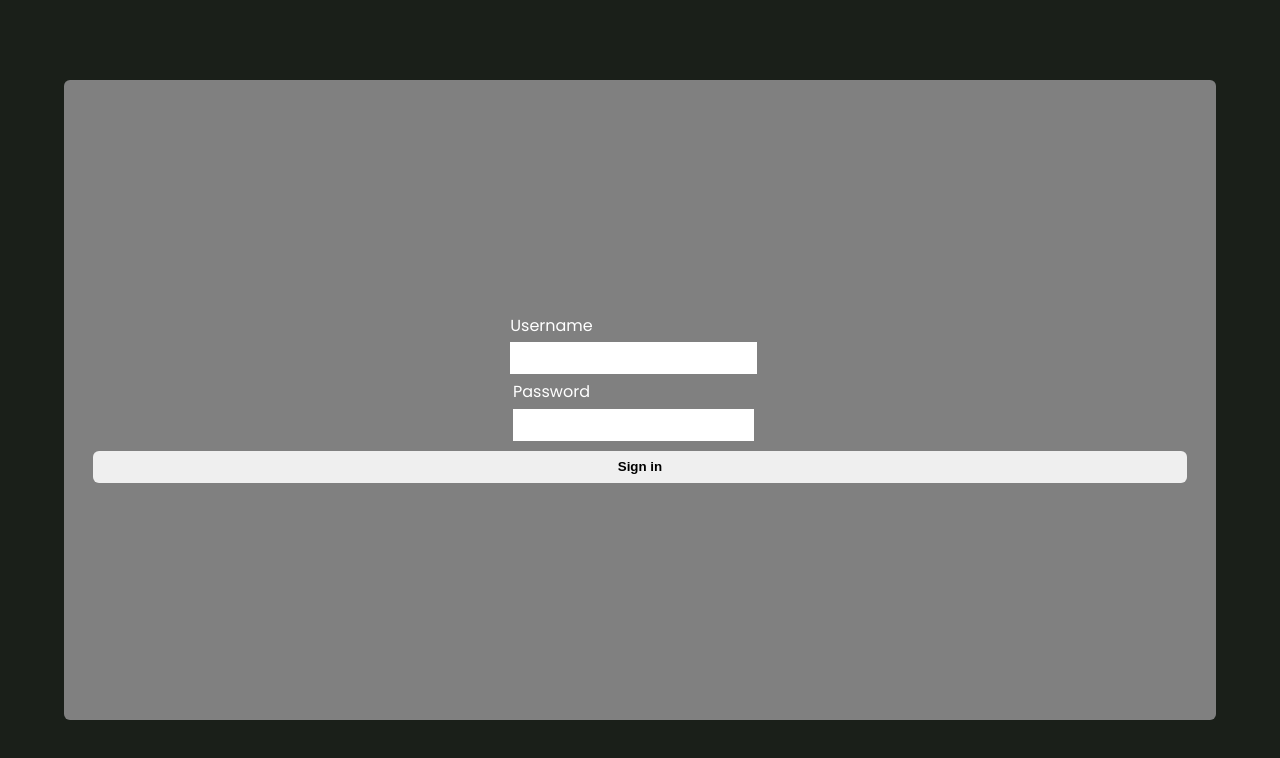
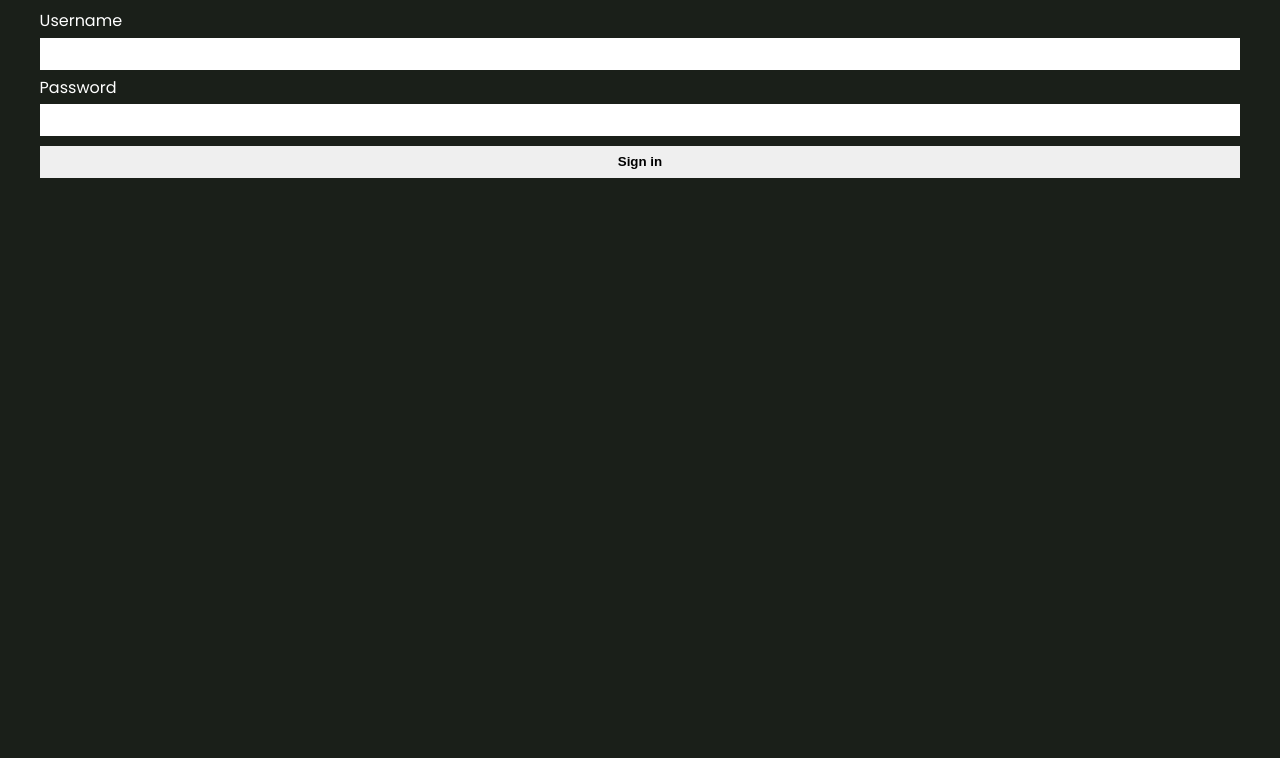
Before and after one commit to UanBaito/todo-app, a React (Vite) app in the folder todo-client/: page /login in a window 1280 px wide. Shown: the top 758 px of the page. Built offline with nearby package versions, Linux system fonts and the light colour scheme.

Commit message:
nest container inside main

```diff
--- a/todo-client/src/styles/Login.module.scss
+++ b/todo-client/src/styles/Login.module.scss
@@ -1,41 +1,35 @@
+main {
   .container {
-  position:absolute;
-  top: 50%;
-  right: 50%;
-  transform: translate(50%, -50%);
     display: flex;
     justify-content: center;
     align-items: center;
-  min-width: 90vw;
-  min-height: 80vh;
-  background-color: gray;
-  border-radius: 6px;
-
+    width: 100%;
+    height: 100%;
     .form {
       display: flex;
       align-items: center;
       flex-direction: column;
       width: 100%;
-border-radius: inherit;
-
+      section {
+        display: flex;
+        flex-direction: column;
+        width: 95%;
         input {
-width: 95%;
           height: 2rem;
           margin: 0.3rem 0;
           padding: 0;
           border: none;
-border-radius: inherit;
         }
+      }
+
       button {
         width: 95%;
         height: 2rem;
         padding: 0;
         margin: 0.3rem 0;
         border: none;
-
         font-weight: 800;
-  border-radius:inherit;
-}
-
       }
     }
+  }
+}
```
Lines whose indentation alone changed are shown as unchanged.
